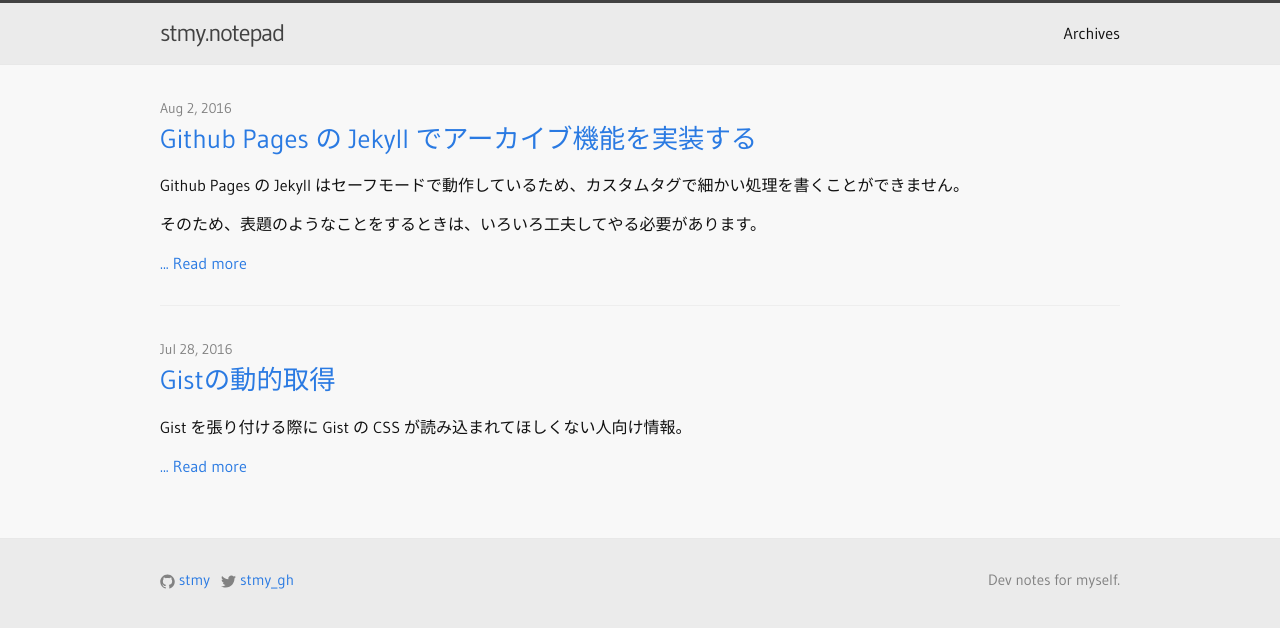
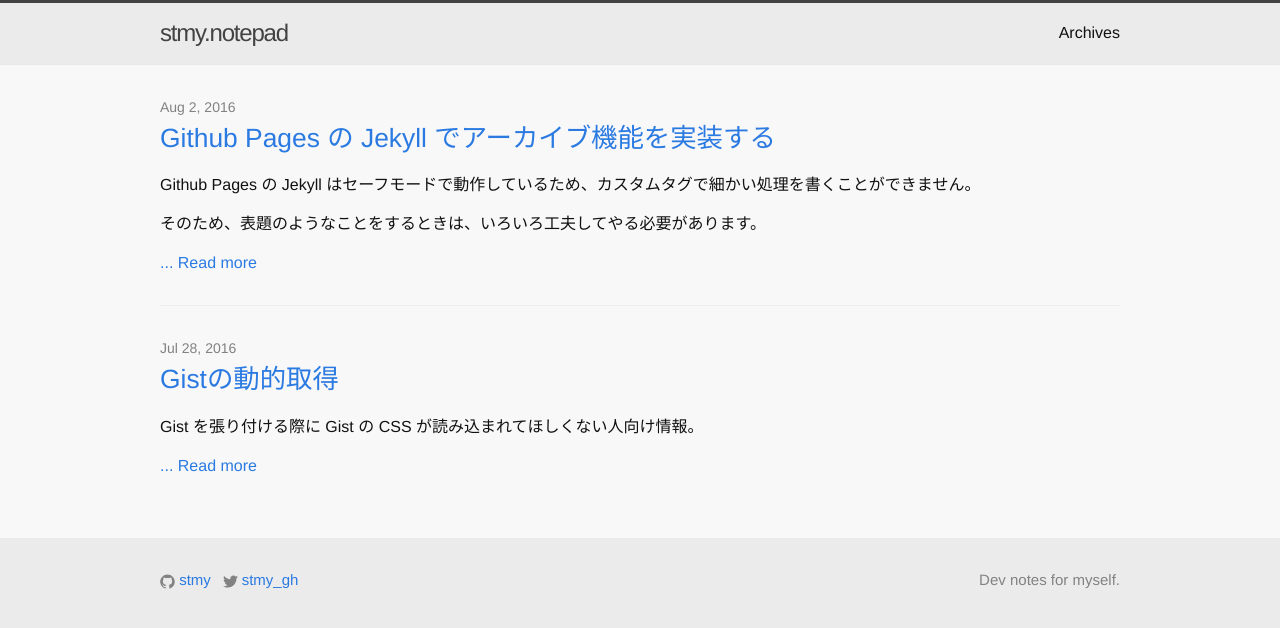
Before and after one commit to stmy/stmy.github.io, a Jekyll site: the page built from index.html, in a window 1280 px wide. Shown: the top 628 px of the page. Built offline with Jekyll 4.4.1, drawn with Linux system fonts in a browser that asks for light colours; nearby versions of some CDN libraries; some web fonts are replaced.

Commit message:
Merge google webfont into _base.scss

```diff
--- a/_includes/head.html
+++ b/_includes/head.html
@@ -6,7 +6,6 @@
   <title>{% if page.title %}{{ page.title | escape }} - {% endif %}{{ site.title | escape }}</title>
   <meta name="description" content="{% if page.excerpt %}{{ page.excerpt | strip_html | strip_newlines | truncate: 160 }}{% else %}{{ site.description }}{% endif %}">
 
-  <link rel="stylesheet" href="https://fonts.googleapis.com/css?family=Gudea">
   <link rel="stylesheet" href="{{ "/css/main.css" | prepend: site.baseurl }}">
   <link rel="canonical" href="{{ page.url | replace:'index.html','' | prepend: site.baseurl | prepend: site.url }}">
   <link rel="alternate" type="application/rss+xml" title="{{ site.title }}" href="{{ "/feed.xml" | prepend: site.baseurl | prepend: site.url }}">
--- a/_sass/_base.scss
+++ b/_sass/_base.scss
@@ -1,3 +1,20 @@
+/* Web font */
+@font-face {
+  font-family: 'Gudea';
+  font-style: normal;
+  font-weight: 400;
+  src: local('Gudea'), url(https://fonts.gstatic.com/s/gudea/v4/z8aPAbP9Zel-Pp_KwXJfCA.woff2) format('woff2');
+  unicode-range: U+0100-024F, U+1E00-1EFF, U+20A0-20AB, U+20AD-20CF, U+2C60-2C7F, U+A720-A7FF;
+}
+
+@font-face {
+  font-family: 'Gudea';
+  font-style: normal;
+  font-weight: 400;
+  src: local('Gudea'), url(https://fonts.gstatic.com/s/gudea/v4/WTDyO8MdshuMhAnoLO0WMw.woff2) format('woff2');
+  unicode-range: U+0000-00FF, U+0131, U+0152-0153, U+02C6, U+02DA, U+02DC, U+2000-206F, U+2074, U+20AC, U+2212, U+2215, U+E0FF, U+EFFD, U+F000;
+}
+
 /**
  * Reset some basic elements
  */
```
